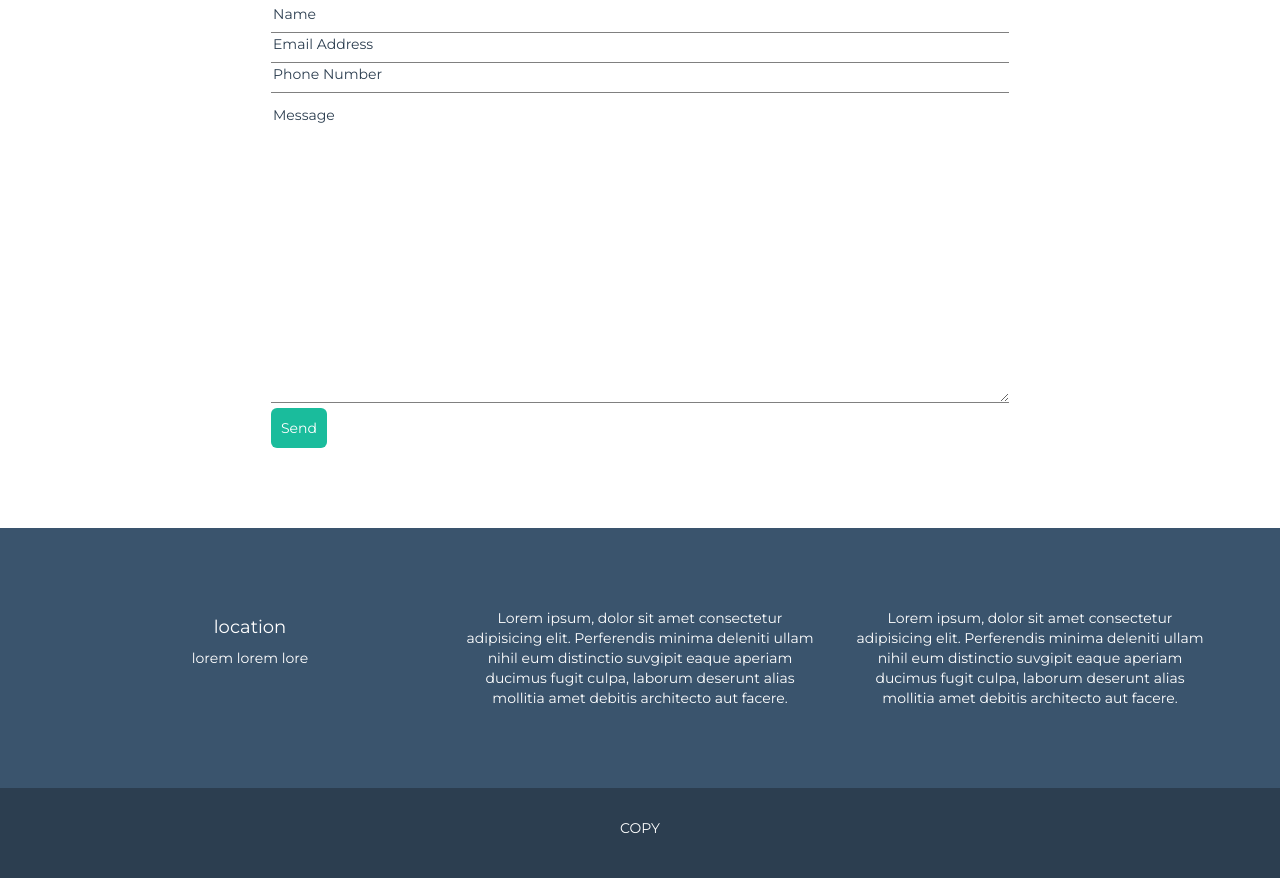
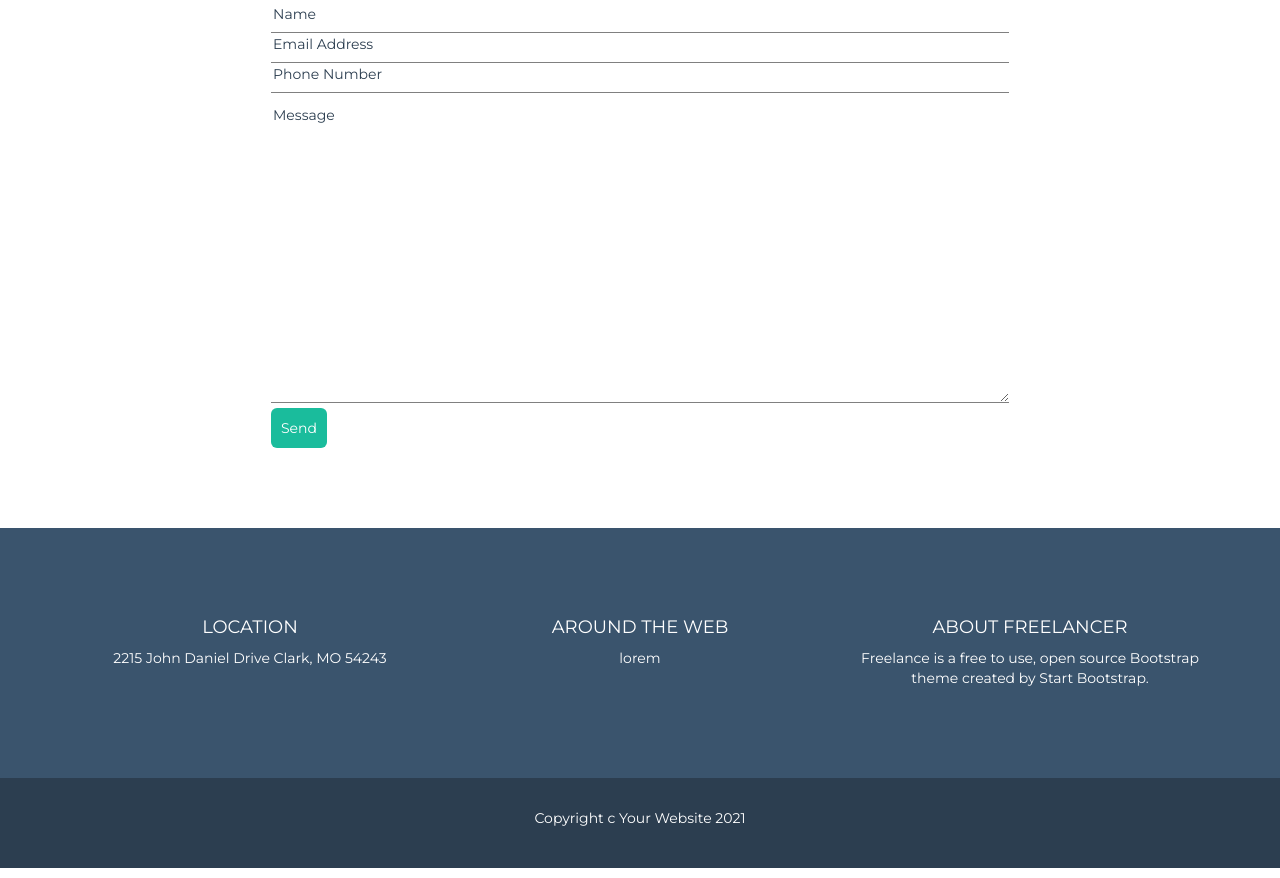
Before and after one commit to Vitto95/html-css-bootstrap-freelancer, a plain HTML site: page index.html in a window 1280 px wide. Shown: the part 2004-2882 px from the top of the page. Drawn offline with nearby package versions, Linux system fonts and the light colour scheme.

Commit message:
impostazione footer

```diff
--- a/index.html
+++ b/index.html
@@ -180,8 +180,7 @@
                 </form>
 
 
-
-								<!-- <p>QUESTO È IL FORM	Lorem ipsum dolor sit amet consectetur, adipisicing elit. Corrupti consequatur vero velit, voluptatum distinctio enim deleniti repellendus corporis molestias, eligendi consectetur minima aliquid earum. Reiciendis illo architecto itaque. Eligendi, suvgipit.</p> -->
+              	<!-- <p>QUESTO È IL FORM	Lorem ipsum dolor sit amet consectetur, adipisicing elit. Corrupti consequatur vero velit, voluptatum distinctio enim deleniti repellendus corporis molestias, eligendi consectetur minima aliquid earum. Reiciendis illo architecto itaque. Eligendi, suvgipit.</p> -->
 							</div>
 						</div>
 					</div>
@@ -199,13 +198,17 @@
 			<div class="vg-footer-top vg-padding-80">
 				<div class="container">
 					<div class="row vg-text-white text-center">
-						<div class="col-md-4 ">
-							<h4>location</h4>
-							<p>lorem lorem lore</p>
+						<div class="col-md-4 tex ">
+							<h4 class="text-uppercase">location</h4>
+							<p>2215 John Daniel Drive Clark, MO 54243</p>
 						</div>
-						<div class="col-md-4">Lorem ipsum, dolor sit amet consectetur adipisicing elit. Perferendis minima deleniti ullam nihil eum distinctio suvgipit eaque aperiam ducimus fugit culpa, laborum deserunt alias mollitia amet debitis architecto aut facere.
+						<div class="col-md-4">
+              <h4 class="text-uppercase">around the web</h4>
+              <p>lorem </p>
             </div>
-						<div class="col-md-4">Lorem ipsum, dolor sit amet consectetur adipisicing elit. Perferendis minima deleniti ullam nihil eum distinctio suvgipit eaque aperiam ducimus fugit culpa, laborum deserunt alias mollitia amet debitis architecto aut facere.
+						<div class="col-md-4">
+              <h4 class="text-uppercase">about freelancer</h4>
+              <p>Freelance is a free to use, open source Bootstrap theme created by Start Bootstrap.</p>
             </div>
 					</div>
 				</div>
@@ -214,7 +217,7 @@
 				<div class="container">
 					<div class="row vg-text-white">
 						<div class="col-xs-12 text-center">
-							<p>COPY</p>
+							<p>Copyright <span>c</span> Your Website 2021</p>
 						</div>
 					</div>
 				</div>
```
